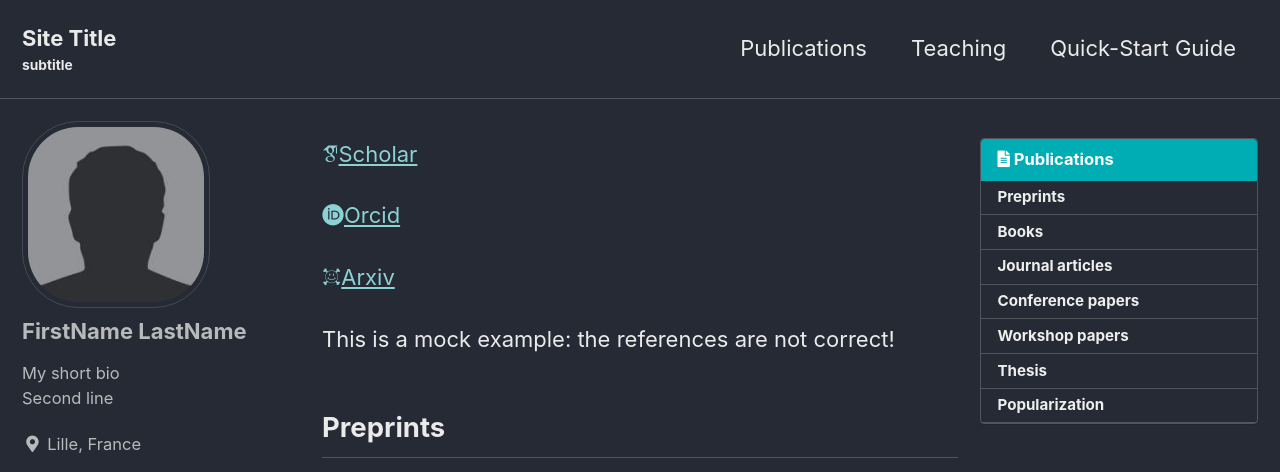
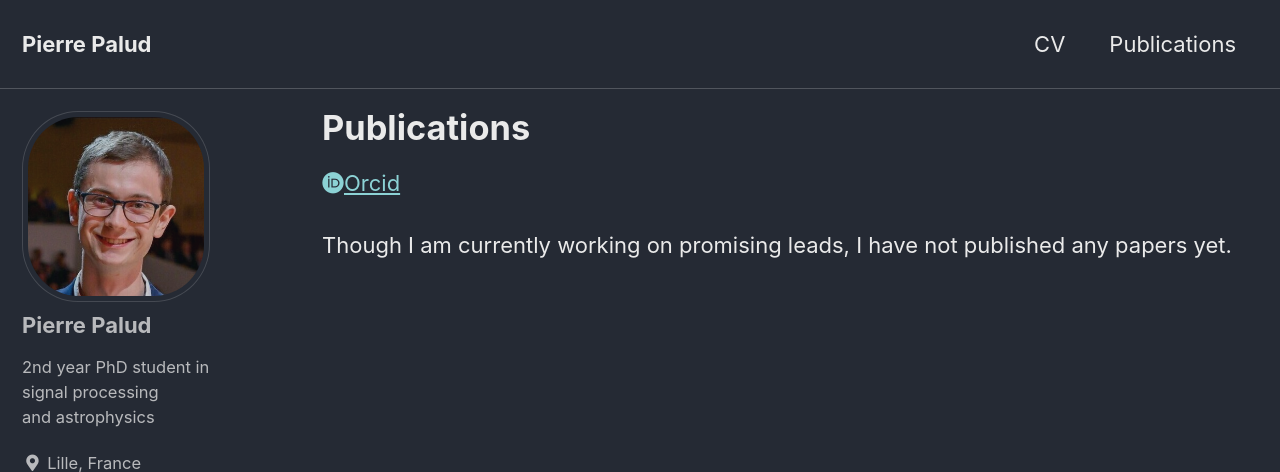
Before and after one commit to pierrePalud/pierrepalud.github.io, a Jekyll site: the page built from _pages/publications.md, in a window 1280 px wide and 1400 px high. Shown: the top 472 px of the window. Built offline with Jekyll 4.4.1, drawn with Linux system fonts in a browser that asks for light colours; cached includes are drawn as plain includes; nearby versions of some CDN libraries; some web fonts are replaced; some of the changed text lies outside the part shown; grey boxes are pictures that could not be loaded.

Commit message:
first version (need to update CV)

```diff
--- a/_config.yml
+++ b/_config.yml
@@ -15,15 +15,15 @@ minimal_mistakes_skin: "dark" # "air", "aqua", "contrast", "dark", "default", "d
 
 # Site Settings
 locale: "en-US"
-title: "Site Title"
+title: "Pierre Palud"
 title_separator: "-"
-subtitle: "subtitle" # site tagline that appears below site title in masthead
-name: "FirstName LastName"
-description: "Description"
+subtitle: "" # site tagline that appears below site title in masthead
+name: "Pierre Palud"
+description: "2nd year PhD student in signal processing and astrophysics"
 github: [metadata]
-url: "https://cristal-sigma.github.io"
+url: "https://pierrepalud.github.io"
 baseurl: "" # the subpath of your site, e.g. "/blog"
-repository: "CRIStAL-Sigma/cristal-sigma.github.io"
+repository: "pierrePalud/pierrepalud.github.io"
 teaser: # path of fallback teaser image, e.g. "/assets/images/500x300.png"
 logo: # path of logo image to display in the masthead, e.g. "/assets/images/88x88.png"
 masthead_title: # overrides the website title displayed in the masthead, use " " for no title
@@ -97,13 +97,15 @@ analytics:
 # _includes/author-profile.html
 # _includes/author-profile-custom-links.html
 author:
-  name: "FirstName LastName"
+  name: "Pierre Palud"
   avatar: "/assets/images/bio-photo.jpg"
-  bio: "My short bio<br>Second line<br>"
+  bio: "2nd year PhD student in<br>signal processing<br>and astrophysics<br>"
   location: "Lille, France"
-  email: "my.name@email.com"
-  github: "CRIStAL-Sigma"
-  webpage: "https://cristal-sigma.github.io"
+  # email: "pierrepalud@centralelille.fr"
+  github: "pierrePalud"
+  gitlab: "pierrePalud"
+  linkedin: "pierre-palud"
+  webpage: "https://pierrepalud.github.io"
   # Academic profiles
   # To make logo+link appear in author_profile on the left side of the page
   # - fill the corresponding field
@@ -115,7 +117,7 @@ author:
     acmdl:
     ads:
     africarxiv:
-    arxiv: "https://arxiv.org/a/<orcid-id | arxiv-id>"
+    arxiv:
     biorxiv:
     ceur:
     ciencia-vitae:
@@ -132,7 +134,7 @@ author:
     dryad:
     elsevier:
     figshare:
-    google-scholar: "https://scholar.google.com/citations?user=<user-id>=en"
+    google-scholar:
     hal:
     hypothesis:
     ideas-repec:
@@ -153,7 +155,7 @@ author:
     open-materials:
     obp:
     openedition:
-    orcid: "https://orcid.org/<orcid-id>"
+    orcid: "https://orcid.org/0000-0002-5850-6325"
     osf:
     overleaf:
     philpapers:
@@ -193,7 +195,11 @@ author:
       # url: "https://facebook.com/"
     - label: "GitHub"
       icon: "fab fa-fw fa-github"
-      # url: "https://github.com/CRIStAL-Sigma"
+    - label: "LinkedIn"
+      icon: "fab fa-fw fa-linkedin"
+    - label: "GitLab"
+      icon: "fab fa-fw fa-gitlab"
+      # url: "https://github.com/pierrePalud"
     - label: "Instagram"
       icon: "fab fa-fw fa-instagram"
       # url: "https://instagram.com/"
@@ -203,24 +209,15 @@ author:
 # - add custom links in _includes/footer/custom.html
 footer:
   links: # uncomment url to make link appear
-    - label: "Twitter"
-      icon: "fab fa-fw fa-twitter-square"
-      # url:
-    - label: "Facebook"
-      icon: "fab fa-fw fa-facebook-square"
-      # url:
+    - label: "LinkedIn"
+      icon: "fab fa-fw fa-linkedin"
+      url: "https://www.linkedin.com/in/pierre-palud"
     - label: "GitHub"
       icon: "fab fa-fw fa-github"
-      url: "https://github.com/CRIStAL-Sigma"
+      url: "https://github.com/pierrePalud"
     - label: "GitLab"
       icon: "fab fa-fw fa-gitlab"
-      # url:
-    - label: "Bitbucket"
-      icon: "fab fa-fw fa-bitbucket"
-      # url:
-    - label: "Instagram"
-      icon: "fab fa-fw fa-instagram"
-      # url:
+      url: "https://gitlab.com/pierrePalud"
 
 # Reading Files
 include:
@@ -309,7 +306,7 @@ scholar:
     reversed: "reversed"
 
   source: _bibliography # where .bib files are saved
-  bibliography: example.bib # .bib file
+  bibliography: biblio.bib # .bib file
   # Custom bibliography display in _layouts/bibliography.html
   bibliography_template: bibliography
 
--- a/_data/navigation.yml
+++ b/_data/navigation.yml
@@ -1,8 +1,6 @@
 # main links
 main:
+  - title: "CV"
+    url: /cv/
   - title: "Publications"
     url: /publications/
-  - title: "Teaching"
-    url: /teaching/
-  - title: "Quick-Start Guide"
-    url: https://github.com/CRIStAL-Sigma/cristal-sigma.github.io/blob/master/README.md
--- a/_pages/publications.md
+++ b/_pages/publications.md
@@ -31,69 +31,5 @@ toc_sticky: true
   </a>
 {% endif %}
 
-<!-- See also https://github.com/inukshuk/jekyll-scholar to customize your references -->
 
-This is a mock example: the references are not correct!
-
-<!-- Preprints -->
-{% capture counter_preprints %}{% bibliography_count --query @unpublished %}{% endcapture %}
-{% if counter_preprints != "0" %}
-
-## Preprints
-
-  {% bibliography --query @unpublished %}
-{% endif %}
-
-<!-- Journal articles-->
-{% capture counter_book %}{% bibliography_count --query @book %}{% endcapture %}
-{% if counter_book != "0" %}
-
-## Books
-
-  {% bibliography --query @book %}
-{% endif %}
-
-<!-- Journal articles-->
-{% capture counter_article %}{% bibliography_count --query @article %}{% endcapture %}
-{% if counter_article != "0" %}
-
-## Journal articles
-
-  {% bibliography --query @article %}
-{% endif %}
-
-<!-- Conference papers -->
-{% capture counter_inproceedings %}{% bibliography_count --query @inproceedings %}{% endcapture %}
-{% if counter_inproceedings != "0" %}
-
-## Conference papers
-
-  {% bibliography --query @inproceedings %}
-{% endif %}
-
-<!-- Workshop papers -->
-{% capture counter_workshop %}{% bibliography_count --query @misc[keywords=workshop] %}{% endcapture %}
-{% if counter_workshop != "0" %}
-
-## Workshop papers
-
-  {% bibliography --query @misc[keywords=workshop] %}
-{% endif %}
-
-<!-- Thesis -->
-{% capture counter_thesis %}{% bibliography_count --query @thesis %}{% endcapture %}
-{% if counter_thesis != "0" %}
-
-## Thesis
-
-  {% bibliography --query @thesis %}
-{% endif %}
-
-<!-- Popularization -->
-{% capture counter_popularization %}{% bibliography_count --query @misc[keywords=popularization] %}{% endcapture %}
-{% if counter_popularization != "0" %}
-
-## Popularization
-
-  {% bibliography --query @misc[keywords=popularization] %}
-{% endif %}
+Though I am currently working on promising leads, I have not published any papers yet.
```
Also changed, not shown: other parts of _pages/publications.md (+3 -3 lines), _bibliography/example.bib (deleted, +0 -83 lines), _pages/cv.md (added, +23 -0 lines), _pages/teaching.md (deleted, +0 -15 lines), index.md (+17 -5 lines), _bibliography/biblio.bib (added), assets/images/bio-photo-default.jpg (added), assets/images/bio-photo.jpg, assets/images/logo_lerma.png (added), 3 other files.
